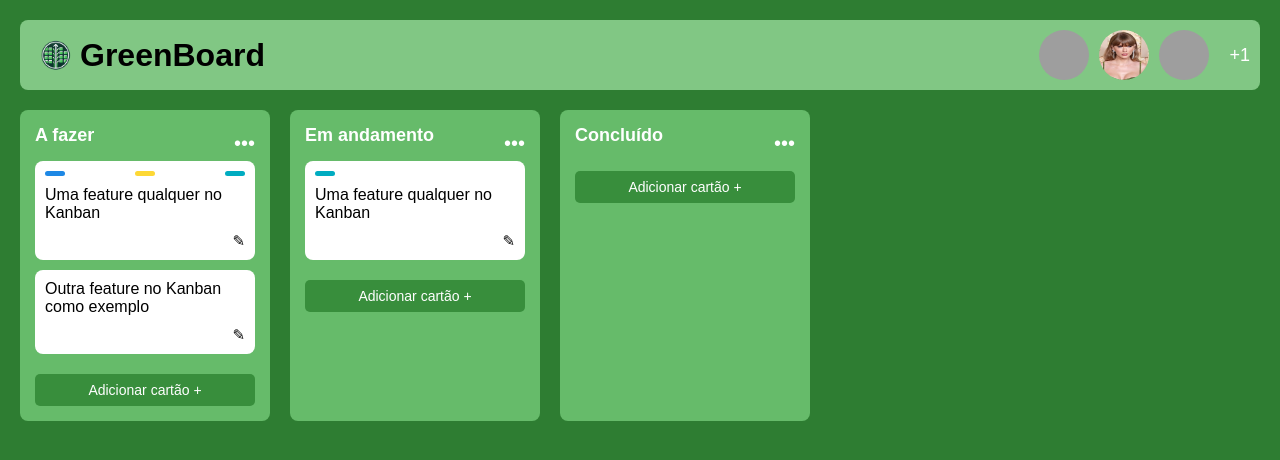
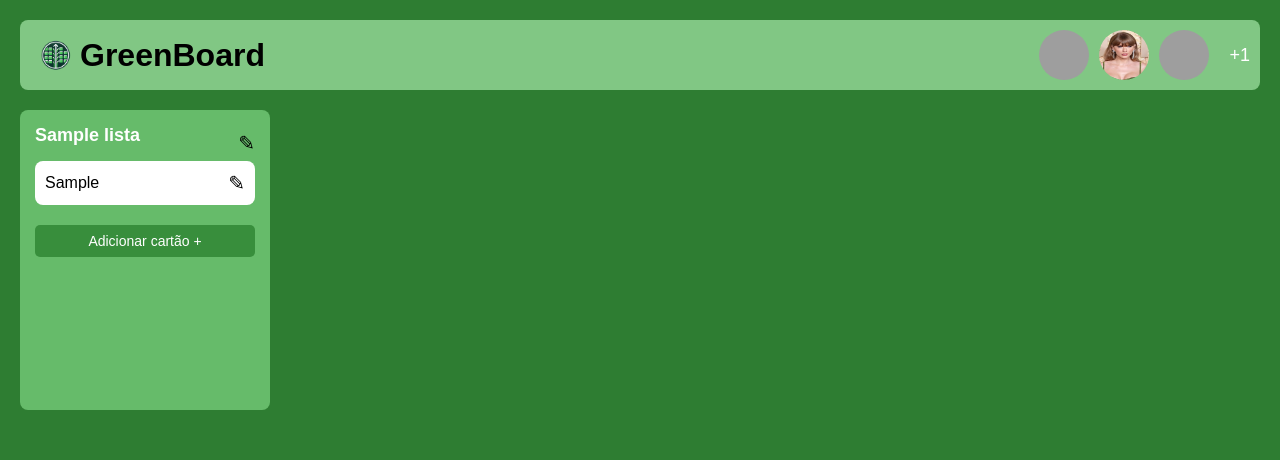
Before and after one commit to EngSoftKanban/GreenBoard, a PHP site: page / in a window 1280 px wide. Shown: the top 460 px of the page. Run offline with PHP 8.4, Linux system fonts and the light colour scheme; tables that the repository leaves empty or names only in its code hold one stand-in row (values such as "Sample post"); grey boxes are pictures that could not be loaded.

Commit message:
Feitas alterações que permitem excluir cartões e listas do banco de dados, bem como alterações para funcionamento do frontend

```diff
--- a/public/index.php
+++ b/public/index.php
@@ -1,3 +1,22 @@
+<?php
+
+$host = 'localhost';
+$dbname = 'GreenBoard';
+$user = 'root';
+$password = '';
+
+try {
+    $pdo = new PDO("mysql:host=$host;dbname=$dbname", $user, $password);
+    $pdo->setAttribute(PDO::ATTR_ERRMODE, PDO::ERRMODE_EXCEPTION);
+} catch (PDOException $e) {
+    die("Erro ao conectar com o banco de dados: " . $e->getMessage());
+}
+
+
+$sql = "SELECT * FROM listas";
+$listas = $pdo->query($sql)->fetchAll(PDO::FETCH_ASSOC);
+?>
+
 <!DOCTYPE html>
 <html lang="pt-BR">
 <head>
@@ -21,75 +40,93 @@
     </div>
 
     <div class="kanban-board">
-        <?php
+        <?php foreach ($listas as $lista): ?>
+            <div class="column" id="lista_<?php echo $lista['id']; ?>">
+                <div class="column-header">
+                    <h2><?php echo $lista['titulo']; ?></h2>
+                    <div class="column-options">
+                    <span class="options-icon" onclick="toggleOptions(<?php echo $lista['id']; ?>)" style="color: black;">&#9998;</span>
+                        <div class="options-menu" id="options_menu_<?php echo $lista['id']; ?>">
+                            <button class="edit-list-btn">Editar</button>
+                            <button class="delete-list-btn" onclick="deleteColumn(<?php echo $lista['id']; ?>)">Excluir</button>
+                        </div>
+                    </div>
+                </div>
 
-        $columns = [
-            "A fazer" => [
-                ["title" => "Uma feature qualquer no Kanban", "statuses" => ["blue", "yellow", "cyan"]],
-                ["title" => "Outra feature no Kanban como exemplo", "statuses" => []]
-            ],
-            "Em andamento" => [
-                ["title" => "Uma feature qualquer no Kanban", "statuses" => ["cyan"]],
-            ],
-            "Concluído" => []
-        ];
+                <?php
 
-        foreach ($columns as $columnName => $cards) {
-            $columnId = uniqid('col_');
-            echo '<div class="column" id="' . $columnId . '">';
-            echo '<div class="column-header">';
-            echo '<h2>' . $columnName . '</h2>';
-            echo '<div class="column-options">';
-            echo '<span class="options-icon">&#8226;&#8226;&#8226;</span>';
-            echo '<div class="options-menu">';
-            echo '<button class="edit-list-btn">Editar</button>';
-            echo '<button class="delete-list-btn" onclick="deleteColumn(\'' . $columnId . '\')">Excluir</button>';
-            echo '</div>';
-            echo '</div>';
-            echo '</div>';
+                $sqlCards = "SELECT * FROM cartoes WHERE lista_id = :lista_id";
+                $stmt = $pdo->prepare($sqlCards);
+                $stmt->bindParam(':lista_id', $lista['id']);
+                $stmt->execute();
+                $cartoes = $stmt->fetchAll(PDO::FETCH_ASSOC);
+                ?>
 
-            foreach ($cards as $index => $card) {
-                $cardId = uniqid('card_');
-                echo '<div class="card" id="' . $cardId . '">';
-                if (!empty($card['statuses'])) {
-                    echo '<div class="card-header">';
-                    foreach ($card['statuses'] as $status) {
-                        echo '<span class="status ' . $status . '"></span>';
-                    }
-                    echo '</div>';
-                }
-                echo '<p>' . $card['title'] . '</p>';
-                echo '<div class="card-options">';
-                echo '<button class="edit-btn">&#9998;</button>';
-                echo '<div class="card-options-menu">';
-                echo '<button class="edit-card-btn">Editar</button>';
-                echo '<button class="delete-card-btn" onclick="deleteCard(\'' . $cardId . '\')">Excluir</button>';
-                echo '</div>';
-                echo '</div>';
-                echo '</div>';
-            }
+                <?php foreach ($cartoes as $cartao): ?>
+                    <div class="card" id="card_<?php echo $cartao['id']; ?>">
+                        <div class="card-header">
+                            <p><?php echo $cartao['corpo']; ?></p>
+                            <div class="card-options">
+<span class="options-icon" onclick="toggleOptions(<?php echo $lista['id']; ?>)" style="color: black;">&#9998;</span>
+                                <div class="card-options-menu" id="card_options_menu_<?php echo $cartao['id']; ?>">
+                                    <button class="edit-card-btn">Editar</button>
+                                    <button class="delete-card-btn" onclick="deleteCard(<?php echo $cartao['id']; ?>)">Excluir</button>
+                                </div>
+                            </div>
+                        </div>
+                    </div>
+                <?php endforeach; ?>
 
-            echo '<button class="add-card-btn">Adicionar cartão +</button>';
-            echo '</div>';
-        }
-        ?>
+                <button class="add-card-btn">Adicionar cartão +</button>
+            </div>
+        <?php endforeach; ?>
     </div>
 
     <script>
+        function deleteColumn(lista_id) {
+            if (confirm("Tem certeza que deseja excluir esta lista?")) {
+                const formData = new FormData();
+                formData.append('excluir_lista_id', lista_id);
 
-        function deleteColumn(columnId) {
-            const column = document.getElementById(columnId);
-            if (column) {
-                column.remove();
+                fetch('excluir_lista.php', {
+                    method: 'POST',
+                    body: formData
+                })
+                .then(response => response.text())
+                .then(result => {
+                    alert(result);
+                    document.getElementById(`lista_${lista_id}`).remove();
+                })
+                .catch(error => console.error('Erro:', error));
             }
         }
 
+        function deleteCard(cartao_id) {
+            if (confirm("Tem certeza que deseja excluir este cartão?")) {
+                const formData = new FormData();
+                formData.append('excluir_cartao_id', cartao_id);
 
-        function deleteCard(cardId) {
-            const card = document.getElementById(cardId);
-            if (card) {
-                card.remove();
+                fetch('excluir_cartao.php', {
+                    method: 'POST',
+                    body: formData
+                })
+                .then(response => response.text())
+                .then(result => {
+                    alert(result);
+                    document.getElementById(`card_${cartao_id}`).remove();
+                })
+                .catch(error => console.error('Erro:', error));
             }
+        }
+
+        function toggleOptions(lista_id) {
+            const menu = document.getElementById(`options_menu_${lista_id}`);
+            menu.style.display = (menu.style.display === 'block') ? 'none' : 'block';
+        }
+
+        function toggleCardOptions(cartao_id) {
+            const menu = document.getElementById(`card_options_menu_${cartao_id}`);
+            menu.style.display = (menu.style.display === 'block') ? 'none' : 'block';
         }
     </script>
 </body>
--- a/public/styles.css
+++ b/public/styles.css
@@ -28,7 +28,7 @@ body {
 .logo {
     width: 50px;
     height: 50px;
-    margin-right: 0px;
+    margin-right: 0;
 }
 
 .board-title h1 {
@@ -64,6 +64,7 @@ body {
     border-radius: 8px;
     width: 250px;
     min-height: 300px;
+    position: relative;
 }
 
 .column h2 {
@@ -71,7 +72,6 @@ body {
     color: #fff;
     margin-bottom: 15px;
 }
-
 
 .status {
     width: 20px;
@@ -107,15 +107,6 @@ body {
     background-color: #2e7d32;
 }
 
-.column {
-    background-color: #66bb6a;
-    padding: 15px;
-    border-radius: 8px;
-    width: 250px;
-    min-height: 300px;
-    position: relative;
-}
-
 .column-header {
     display: flex;
     justify-content: space-between;
@@ -130,7 +121,7 @@ body {
 .options-icon {
     font-size: 20px;
     cursor: pointer;
-    color: #fff;
+    color: black;
 }
 
 .options-menu {
@@ -174,7 +165,7 @@ body {
 .card-header {
     display: flex;
     justify-content: space-between;
-    margin-bottom: 10px;
+    align-items: center;
 }
 
 .card-options {
@@ -189,7 +180,7 @@ body {
     border: none;
     font-size: 15px;
     cursor: pointer;
-    margin-top: 10px;
+    color: black;
 }
 
 .card-options-menu {
```
